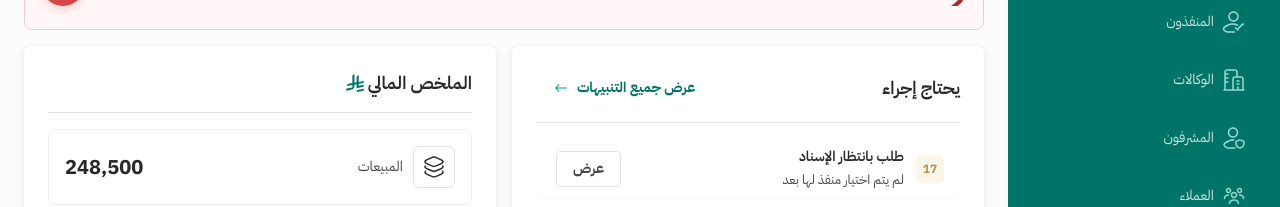
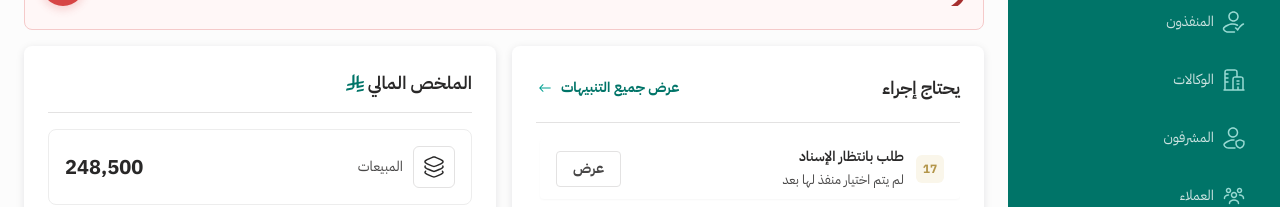
Before and after one commit to aljassemmalath/inaba, an Angular app: page /operations/home in a window 1280 px wide. Shown: the part 415-622 px from the top of the page. Built offline with nearby package versions, Linux system fonts and the light colour scheme.

Commit message:
Restore neutral solid buttons and restyle tertiary buttons

```diff
--- a/src/styles/components/_buttons.scss
+++ b/src/styles/components/_buttons.scss
@@ -116,9 +116,34 @@ fieldset:disabled .btn {
   color: var(--text-disabled);
 }
 
-/* Tertiary (no unnecessary border or shadow) */
-.btn-tertiary,
-.btn-brand-ghost {
+/* Neutral (solid, on neutral-100 background) */
+.btn-neutral {
+  background-color: var(--action-neutral-default);
+  border-color: var(--action-neutral-default);
+  color: var(--action-neutral-text);
+}
+.btn-neutral:not(:disabled):not(.disabled):hover {
+  background-color: var(--action-neutral-hover);
+  border-color: var(--action-neutral-hover);
+  color: var(--action-neutral-text);
+}
+.btn-neutral:not(:disabled):not(.disabled):active,
+.btn-neutral:not(:disabled):not(.disabled).active {
+  background-color: var(--action-neutral-pressed);
+  border-color: var(--action-neutral-pressed);
+  color: var(--action-neutral-text);
+}
+.btn-neutral:disabled,
+.btn-neutral.disabled {
+  background-color: var(--action-neutral-disabled);
+  border-color: var(--action-neutral-disabled);
+  color: var(--text-disabled);
+}
+
+/* Tertiary (no unnecessary border, padding or shadow; bottom line on hover/active) */
+.btn.btn-tertiary,
+.btn.btn-brand-ghost {
+  padding: 0;
   background-color: transparent;
   border-color: transparent;
   color: var(--action-tertiary-text);
@@ -126,15 +151,17 @@ fieldset:disabled .btn {
 }
 .btn-tertiary:not(:disabled):not(.disabled):hover,
 .btn-brand-ghost:not(:disabled):not(.disabled):hover {
-  background-color: var(--action-tertiary-hover);
+  background-color: transparent;
   border-color: transparent;
+  border-bottom-color: var(--action-tertiary-text);
   color: var(--action-tertiary-text);
 }
 .btn-tertiary:not(:disabled):not(.disabled):active,
 .btn-brand-ghost:not(:disabled):not(.disabled):active {
-  background-color: var(--action-tertiary-pressed);
+  background-color: transparent;
   border-color: transparent;
-  color: var(--action-tertiary-text);
+  border-bottom-color: var(--action-primary-pressed);
+  color: var(--action-primary-pressed);
 }
 .btn-tertiary:disabled,
 .btn-brand-ghost:disabled {
@@ -189,30 +216,6 @@ fieldset:disabled .btn {
   color: var(--text-disabled);
 }
 
-/* Neutral (solid, on neutral-100 background) */
-.btn-neutral {
-  background-color: var(--action-neutral-default);
-  border-color: var(--action-neutral-default);
-  color: var(--action-neutral-text);
-}
-.btn-neutral:not(:disabled):not(.disabled):hover {
-  background-color: var(--action-neutral-hover);
-  border-color: var(--action-neutral-hover);
-  color: var(--action-neutral-text);
-}
-.btn-neutral:not(:disabled):not(.disabled):active,
-.btn-neutral:not(:disabled):not(.disabled).active {
-  background-color: var(--action-neutral-pressed);
-  border-color: var(--action-neutral-pressed);
-  color: var(--action-neutral-text);
-}
-.btn-neutral:disabled,
-.btn-neutral.disabled {
-  background-color: var(--action-neutral-disabled);
-  border-color: var(--action-neutral-disabled);
-  color: var(--text-disabled);
-}
-
 /* Link-style actions (preserve existing lightweight usage) */
 .btn.btn-link {
   height: auto;
```
